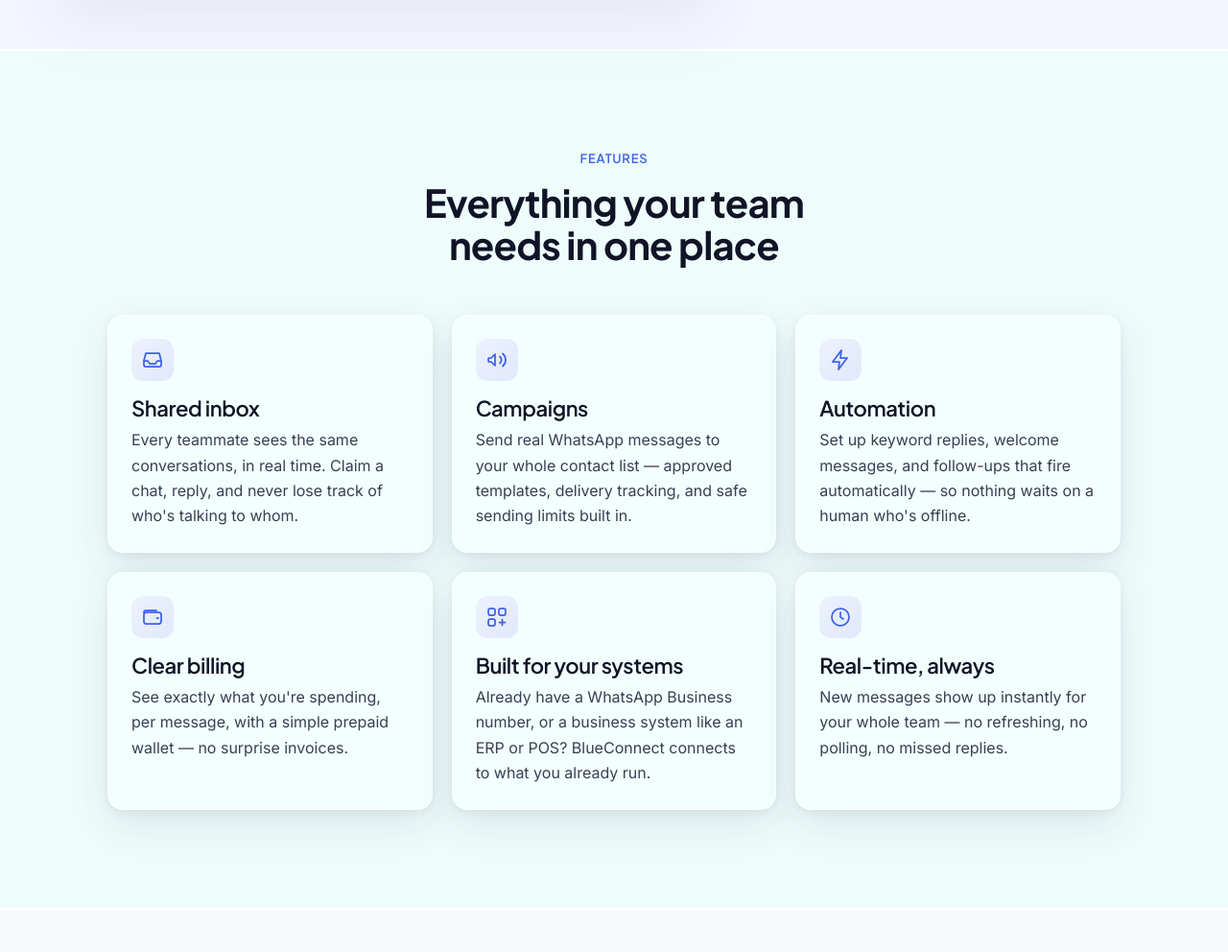
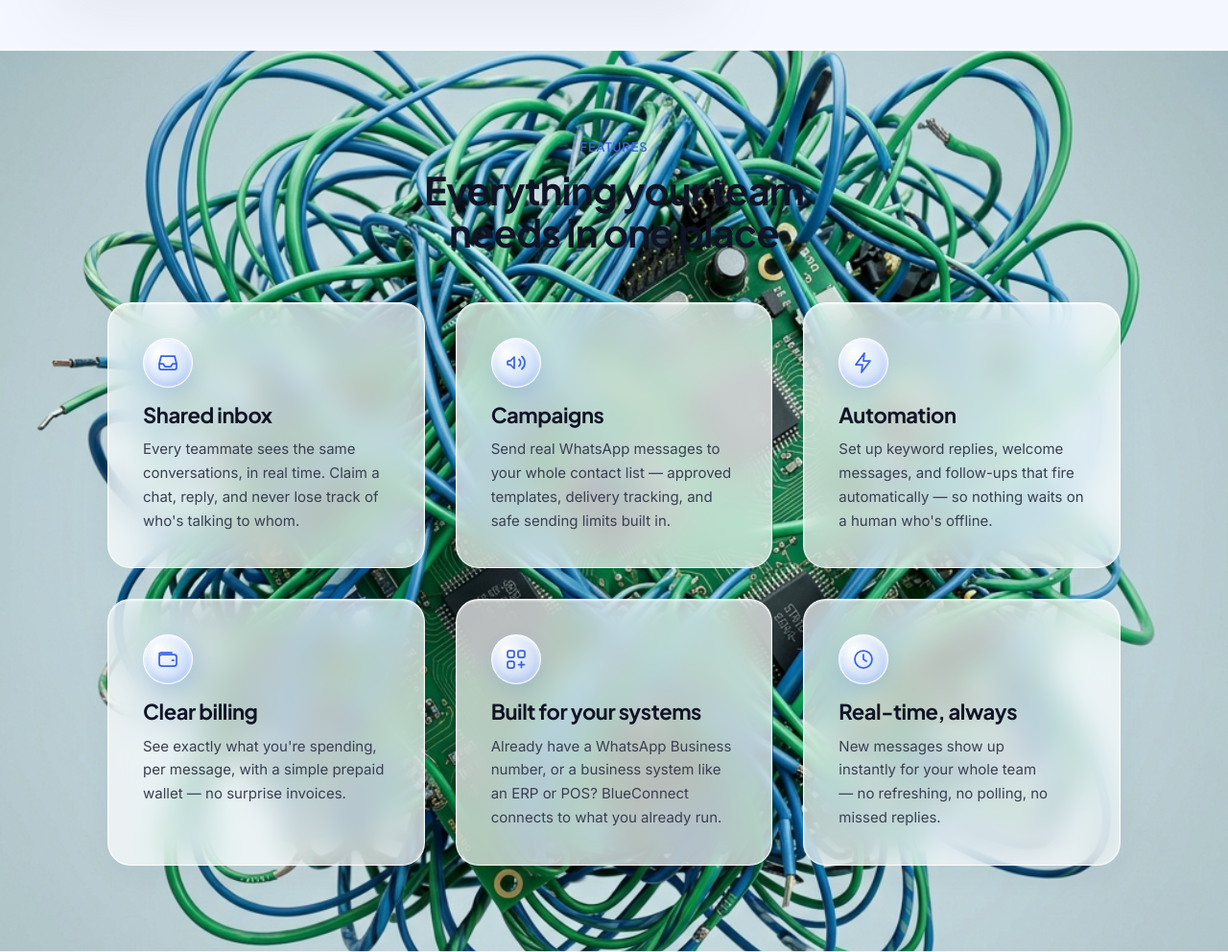
Before and after one commit to BASITH11/blueconnect, a plain HTML site: page index.html in a window 1280 px wide. Shown: the part 1512-2504 px from the top of the page at 96% size. Drawn offline with Linux system fonts and the light colour scheme.

Commit message:
Update Features section to match glassmorphic 3D icon grid design with wireframe background

```diff
--- a/css/styles.css
+++ b/css/styles.css
@@ -921,50 +921,84 @@ button {
    ========================================================================== */
 
 #features {
-  background: var(--bg-light-cyan, #EEFDFC);
+  position: relative;
+  background: var(--bg-light-cyan, #EEFDFC) url('../assets/img/circuit_tangled_wires.png') center/cover no-repeat;
+  background-blend-mode: multiply;
   border-block: 1px solid rgb(255 255 255 / 0.8);
+  padding-block: clamp(4rem, 7vw, 6.5rem);
 }
 
 .features {
   display: grid;
-  gap: var(--space-5);
-  grid-template-columns: repeat(auto-fit, minmax(17rem, 1fr));
+  gap: clamp(1.25rem, 2.5vw, 2rem);
+  grid-template-columns: repeat(auto-fit, minmax(18rem, 1fr));
+}
+
+@media (min-width: 960px) {
+  .features {
+    grid-template-columns: repeat(3, 1fr);
+  }
 }
 
 .card {
-  padding: var(--space-6);
-  background: var(--bg-aqua-white, #F3FFFF); /* Aqua White cards */
-  border: 1px solid var(--glass-border);
-  border-radius: var(--radius-lg);
-  box-shadow: var(--shadow-glass);
+  padding: clamp(1.5rem, 3vw, 2.25rem);
+  background: rgb(255 255 255 / 0.76);
+  border: 1.5px solid rgb(255 255 255 / 0.88);
+  border-radius: var(--radius-xl);
+  box-shadow: 0 10px 30px rgb(38 34 60 / 0.05), inset 0 1px 2px rgb(255 255 255 / 0.8);
   transition: box-shadow var(--dur-base) var(--ease-out),
-              transform var(--dur-base) var(--ease-out);
+              transform var(--dur-base) var(--ease-out),
+              background-color var(--dur-base) var(--ease-out);
+}
+
+@supports (backdrop-filter: blur(1px)) or (-webkit-backdrop-filter: blur(1px)) {
+  .card {
+    background: rgb(255 255 255 / 0.70);
+    backdrop-filter: blur(16px) saturate(1.3);
+    -webkit-backdrop-filter: blur(16px) saturate(1.3);
+  }
 }
 
 .card:hover {
-  box-shadow: var(--shadow-md);
-  transform: translateY(-4px);
+  background: rgb(255 255 255 / 0.88);
+  box-shadow: 0 16px 40px rgb(38 34 60 / 0.1), 0 0 20px rgb(79 127 255 / 0.15);
+  transform: translateY(-5px);
 }
 
+/* ---- 3D Sphere Glass Icon Badges ---- */
 .card__icon {
-  display: grid;
-  place-items: center;
-  width: 2.75rem;
-  height: 2.75rem;
+  position: relative;
+  display: inline-flex;
+  align-items: center;
+  justify-content: center;
+  width: 3.25rem;
+  height: 3.25rem;
   margin-bottom: var(--space-4);
-  border-radius: var(--radius-md);
-  background: linear-gradient(135deg, #EEF2FE 0%, #E1E8FB 100%); /* Periwinkle gradient tile */
+  border-radius: var(--radius-pill);
+  background: radial-gradient(100% 100% at 30% 30%, rgb(255 255 255 / 0.98) 0%, rgb(220 232 255 / 0.85) 55%, rgb(185 208 255 / 0.75) 100%);
+  border: 1.5px solid rgb(255 255 255 / 0.95);
+  box-shadow: 0 8px 20px rgb(61 99 230 / 0.15), inset 0 2px 5px rgb(255 255 255 / 0.9), inset 0 -3px 8px rgb(61 99 230 / 0.22);
   color: var(--blue-600);
+  transition: transform var(--dur-base) var(--ease-out), box-shadow var(--dur-base) var(--ease-out);
+}
+
+.card:hover .card__icon {
+  transform: scale(1.08) translateY(-2px);
+  box-shadow: 0 12px 28px rgb(61 99 230 / 0.28), inset 0 2px 6px rgb(255 255 255 / 1), inset 0 -3px 10px rgb(61 99 230 / 0.32);
 }
 
 .card__title {
+  font-family: var(--font-heading);
   font-size: var(--text-xl);
-  font-weight: var(--weight-semibold);
+  font-weight: var(--weight-bold);
+  color: var(--color-heading);
+  letter-spacing: var(--tracking-tight);
 }
 
 .card__text {
-  margin-top: var(--space-2);
-  font-size: var(--text-base);
+  margin-top: var(--space-3);
+  font-size: clamp(0.9375rem, 1.1vw, 1rem);
+  line-height: var(--leading-relaxed);
   color: var(--ink-700);
 }
 
```
